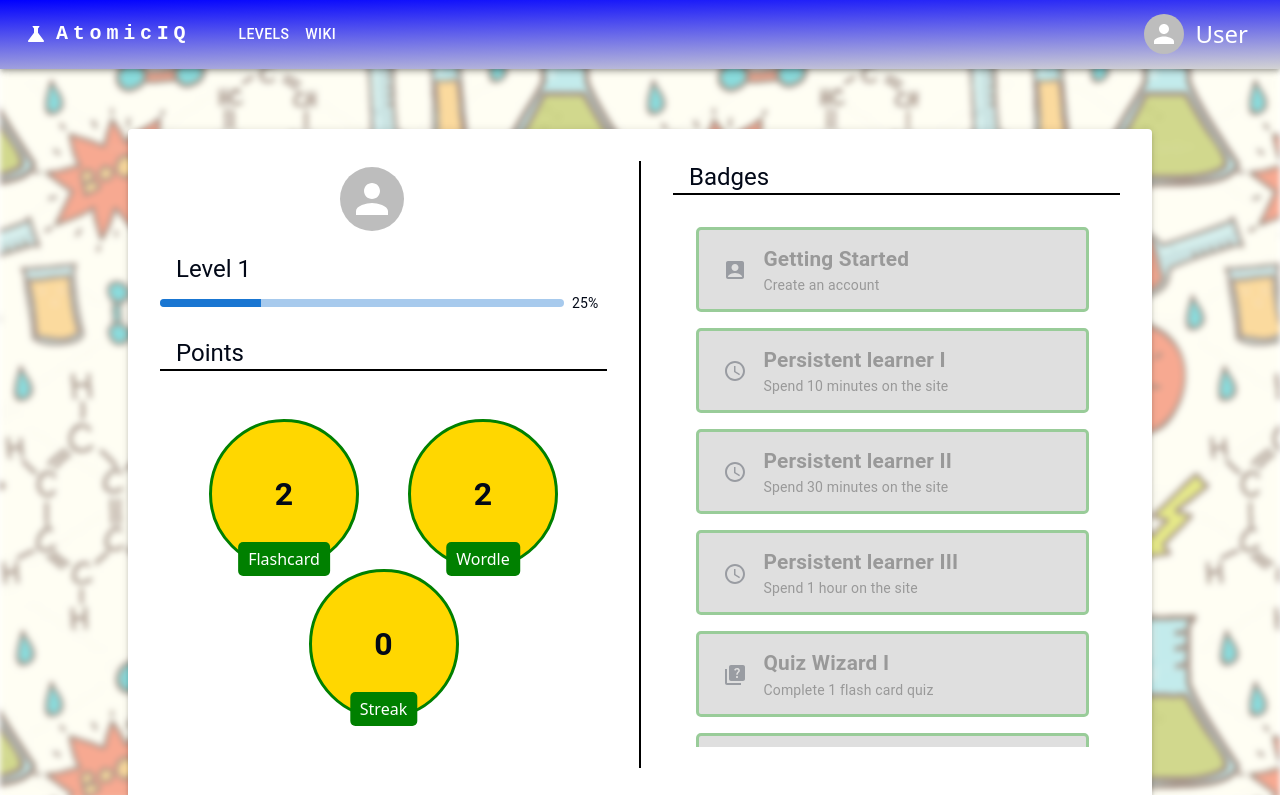
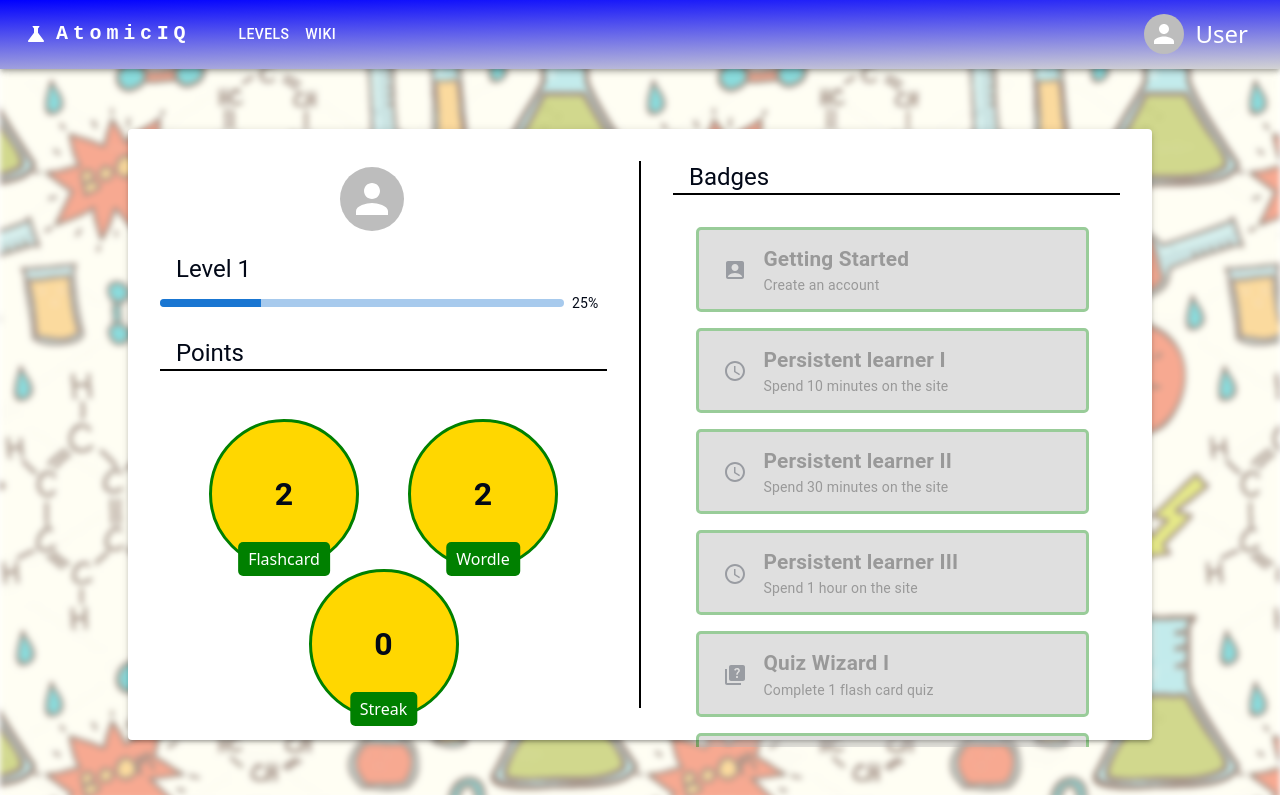
Before and after one commit to swu628/se701-project-React-AtomicIQ, a React (Vite) app in the folder Frontend/: page /profile in a window 1280 px wide. Shown: the top 795 px of the page. Built offline with nearby package versions, Linux system fonts and the light colour scheme.

Commit message:
fixed profile page margin

```diff
--- a/Frontend/src/Pages/Profile.tsx
+++ b/Frontend/src/Pages/Profile.tsx
@@ -34,7 +34,7 @@ export default function Profile({ badgeData }: ProfileProps) {
       sx={{
         p: "2rem !important",
         marginTop: "7.5vh",
-        // marginBottom: "7.5vh",
+        marginBottom: "7.5vh",
         minHeight: "75vh",
         width: "80vw",
         boxShadow: 3,
```
